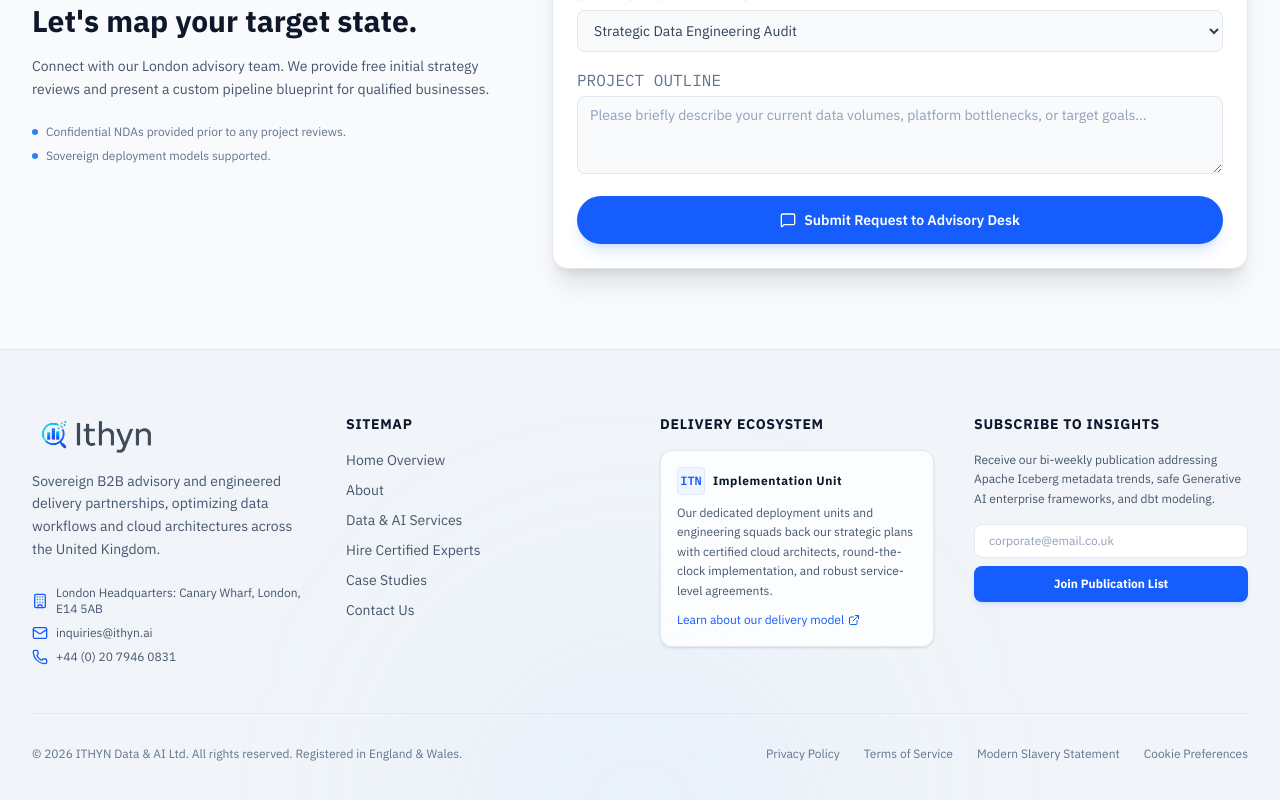
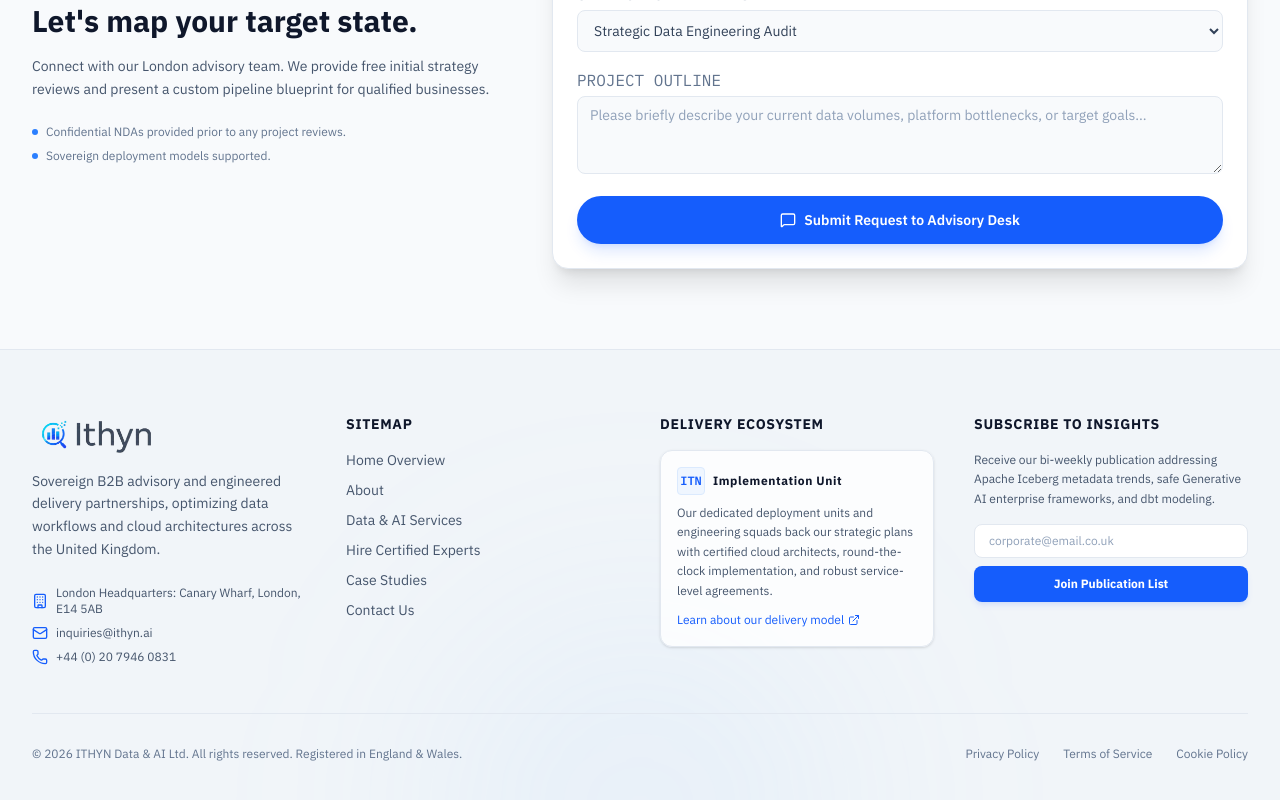
Before and after one commit to faizdev007/Ithynprod, a React (Vite) app: page / in a window 1280 px wide. Shown: the part 7257-8057 px from the top of the page. Built offline with nearby package versions, Linux system fonts and the light colour scheme.

Commit message:
copy write

```diff
--- a/src/components/Footer.tsx
+++ b/src/components/Footer.tsx
@@ -177,8 +177,7 @@ export default function Footer({ setCurrentPage }: FooterProps) {
           <div className="flex gap-6">
             <a href="#" onClick={(e) => e.preventDefault()} className="hover:text-slate-700">Privacy Policy</a>
             <a href="#" onClick={(e) => e.preventDefault()} className="hover:text-slate-700">Terms of Service</a>
-            <a href="#" onClick={(e) => e.preventDefault()} className="hover:text-slate-700">Modern Slavery Statement</a>
-            <a href="#" onClick={(e) => e.preventDefault()} className="hover:text-slate-700">Cookie Preferences</a>
+            <a href="#" onClick={(e) => e.preventDefault()} className="hover:text-slate-700">Cookie Policy</a>
           </div>
         </div>
       </div>
```
